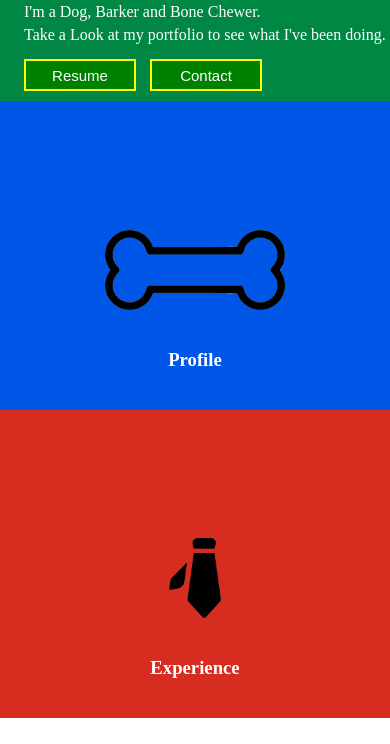
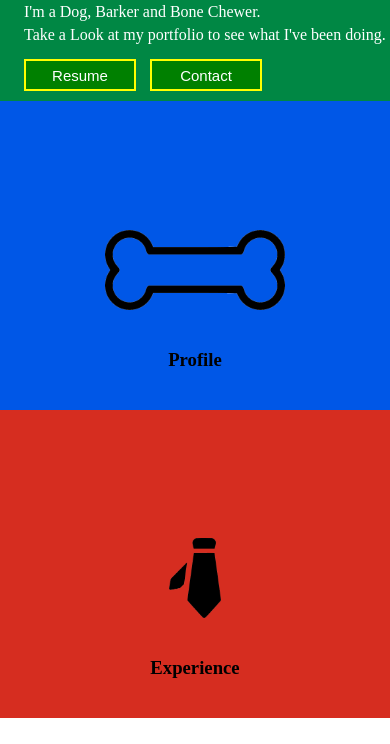
Before and after one commit to b3an5/TBB-comp-challenge-1, a plain HTML site: page index.html in a window 390 px wide. Shown: the part 100-844 px from the top of the page. Drawn offline with Linux system fonts and the light colour scheme.

Commit message:
black mobile font

```diff
--- a/style.css
+++ b/style.css
@@ -157,3 +157,7 @@ span {
 .chevron-left, .chevron-right{
   display: none;
 }
+
+h3 {
+  color: black;
+}
```
